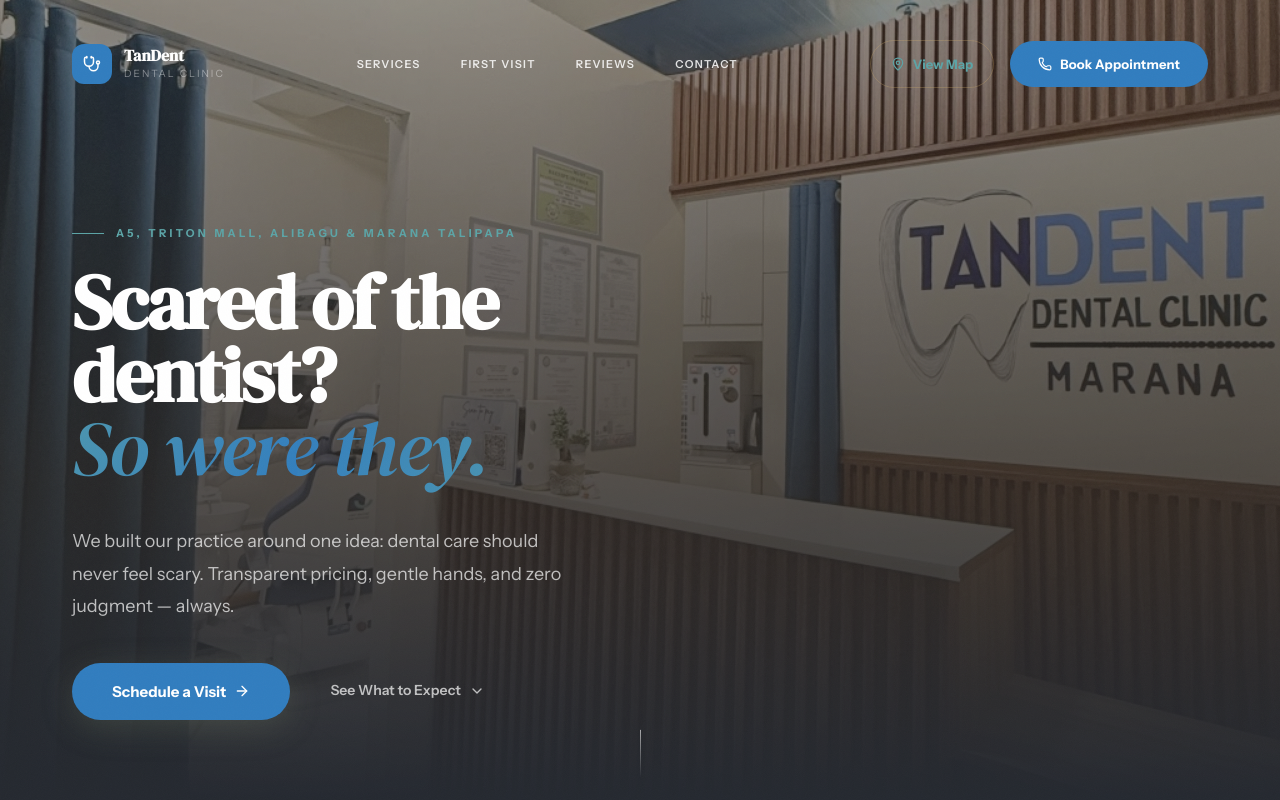
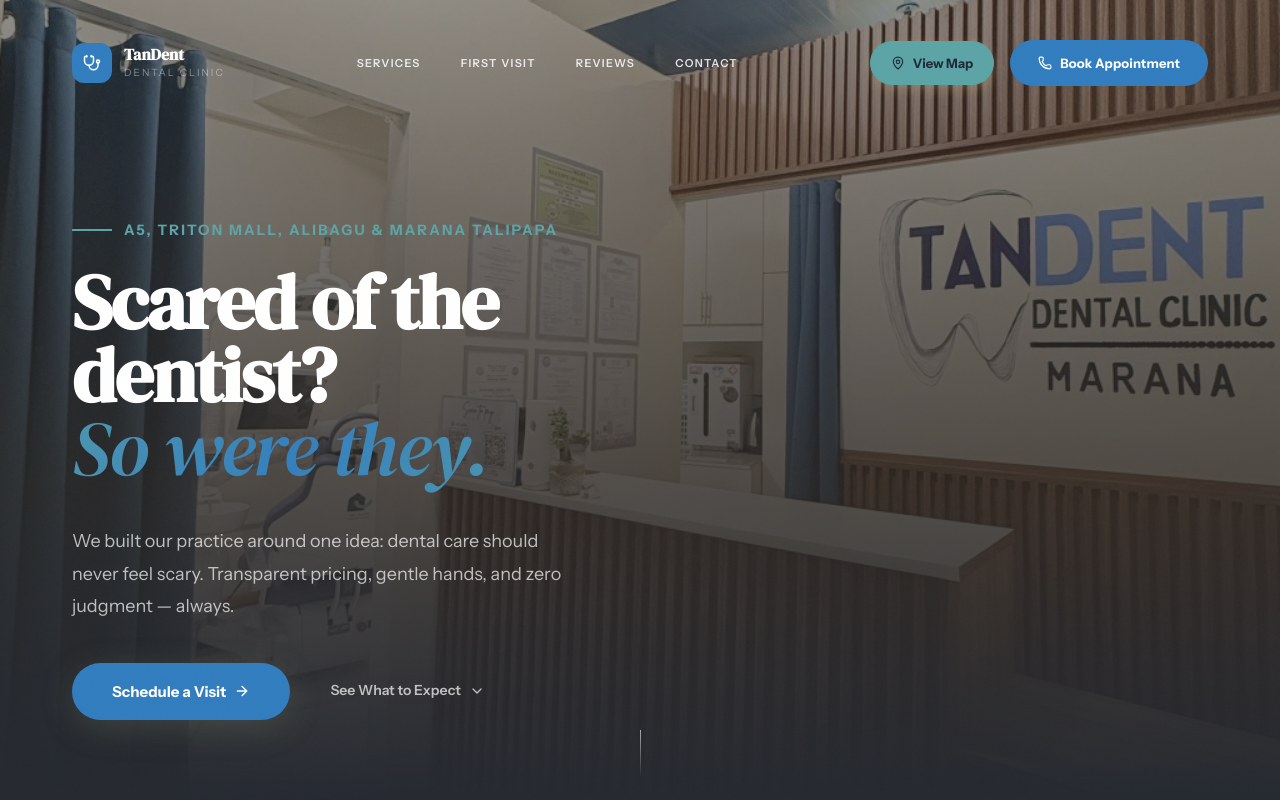
Before and after one commit to Time-lord-tech/dental-v2, a React (Vite) app: page / in a window 1280 px wide. Shown: the top 800 px of the page. Built offline with nearby package versions, Linux system fonts and the light colour scheme.

Commit message:
style: increase visibility of hero label and address text

```diff
--- a/src/index.css
+++ b/src/index.css
@@ -235,19 +235,22 @@
   display: inline-flex;
   align-items: center;
   gap: 0.5rem;
-  padding: 0.75rem 1.25rem;
-  border: 1px solid rgba(201, 169, 110, 0.3);
-  color: var(--gold);
+  padding: 0.6rem 1.25rem;
+  background: var(--gold);
+  border: 1.5px solid var(--gold);
+  color: var(--charcoal) !important;
   font-size: 0.8125rem;
   font-weight: 700;
   border-radius: var(--radius-full);
   transition: all 0.3s var(--ease-out);
+  box-shadow: 0 4px 12px rgba(201, 169, 110, 0.3);
 }
 
 .nav-map-btn:hover {
-  background: rgba(201, 169, 110, 0.1);
-  border-color: var(--gold);
-  transform: translateY(-1px);
+  background: transparent;
+  color: var(--gold) !important;
+  transform: translateY(-2px);
+  box-shadow: 0 6px 16px rgba(201, 169, 110, 0.4);
 }
 
 .nav-cta {
@@ -363,16 +366,16 @@
   align-items: center;
   gap: 0.75rem;
   color: var(--gold);
-  font-size: 0.6875rem;
+  font-size: 0.9rem;
   text-transform: uppercase;
-  letter-spacing: 0.3em;
-  font-weight: 700;
+  letter-spacing: 0.15em;
+  font-weight: 800;
   margin-bottom: var(--space-md);
 }
 
 .hero-label-line {
-  width: 2rem;
-  height: 1px;
+  width: 2.5rem;
+  height: 2.5px;
   background: var(--gold);
 }
 
@@ -1429,6 +1432,13 @@
     display: none;
   }
 
+  .nav-map-btn {
+    display: inline-flex;
+    padding: 0.4rem 0.75rem;
+    font-size: 0.7rem;
+    gap: 0.3rem;
+  }
+
   .mobile-overlay .nav-cta {
     display: inline-flex;
   }
```
